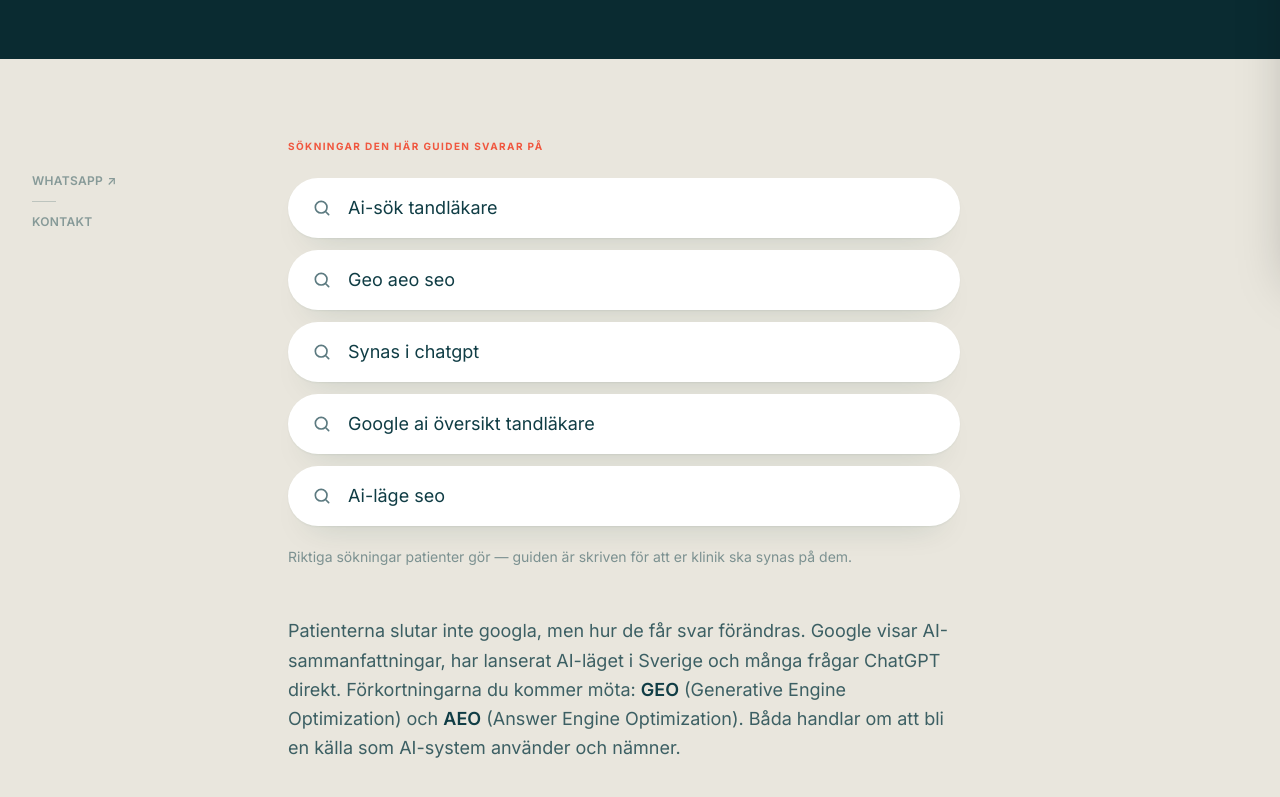
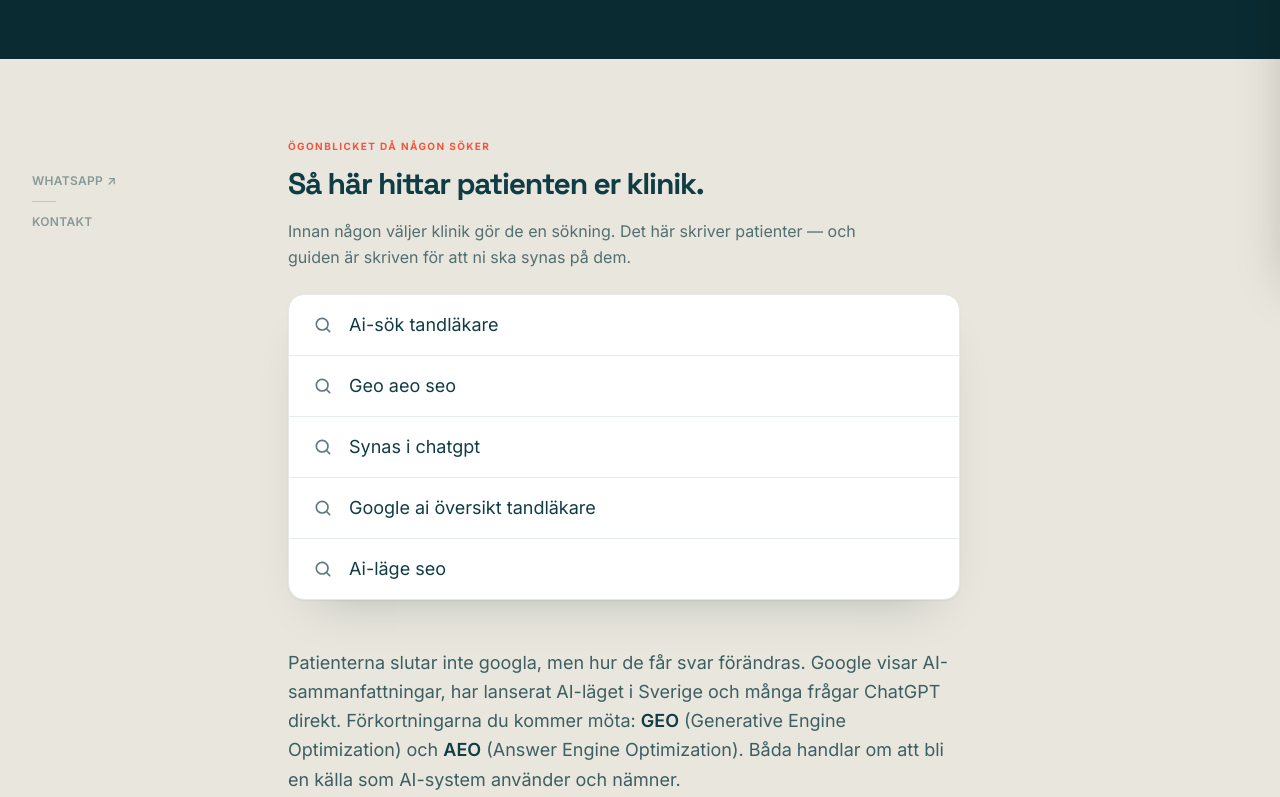
Before and after one commit to allstylecaro-byte/txagency, a React (Vite) app: page /artiklar/ai-sok-tandklinik in a window 1280 px wide. Shown: the part 530-1327 px from the top of the page. Built offline with nearby package versions, Linux system fonts and the light colour scheme.

Commit message:
Search block: heading + lead above, rows edge-to-edge in one card
Co-Authored-By: Claude Opus 4.8 <noreply@anthropic.com>
Claude-Session: https://claude.ai/code/session_01QFZPMwAbU1pbUCAteXiipr

```diff
--- a/src/components/ArticleExtras.tsx
+++ b/src/components/ArticleExtras.tsx
@@ -74,23 +74,27 @@ export function SearchQueries({ article }: { article: Article }) {
   return (
     <div>
       <div className="text-[10px] font-bold uppercase tracking-[0.14em] text-brand">
-        Sökningar den här guiden svarar på
+        Ögonblicket då någon söker
       </div>
-      <div className="mt-6 space-y-3">
-        {queries.map((q) => (
+      <h2 className="mt-3 font-display text-2xl font-bold tracking-tightest text-ink sm:text-3xl">
+        Så här hittar patienten er klinik.
+      </h2>
+      <p className="mt-4 max-w-xl text-base leading-relaxed text-ink/70">
+        Innan någon väljer klinik gör de en sökning. Det här skriver patienter —
+        och guiden är skriven för att ni ska synas på dem.
+      </p>
+      {/* Search rows, edge to edge: one card, rows flush with hairlines. */}
+      <div className="mt-6 overflow-hidden rounded-2xl border border-ink/12 bg-white shadow-[0_1px_2px_rgba(15,61,52,0.06),0_24px_50px_-30px_rgba(15,61,52,0.3)]">
+        {queries.map((q, i) => (
           <div
             key={q}
-            className="flex items-center gap-4 rounded-full bg-white px-6 py-4 shadow-[0_1px_2px_rgba(15,61,52,0.06),0_16px_34px_-22px_rgba(15,61,52,0.28)]"
+            className={`flex items-center gap-4 px-6 py-4 ${i > 0 ? "border-t border-ink/10" : ""}`}
           >
             <Magnifier className="h-5 w-5 shrink-0 text-sage" />
             <span className="text-base text-ink sm:text-lg">{cap(q)}</span>
           </div>
         ))}
       </div>
-      <p className="mt-5 text-sm leading-relaxed text-ink/50">
-        Riktiga sökningar patienter gör — guiden är skriven för att er klinik
-        ska synas på dem.
-      </p>
     </div>
   );
 }
```
